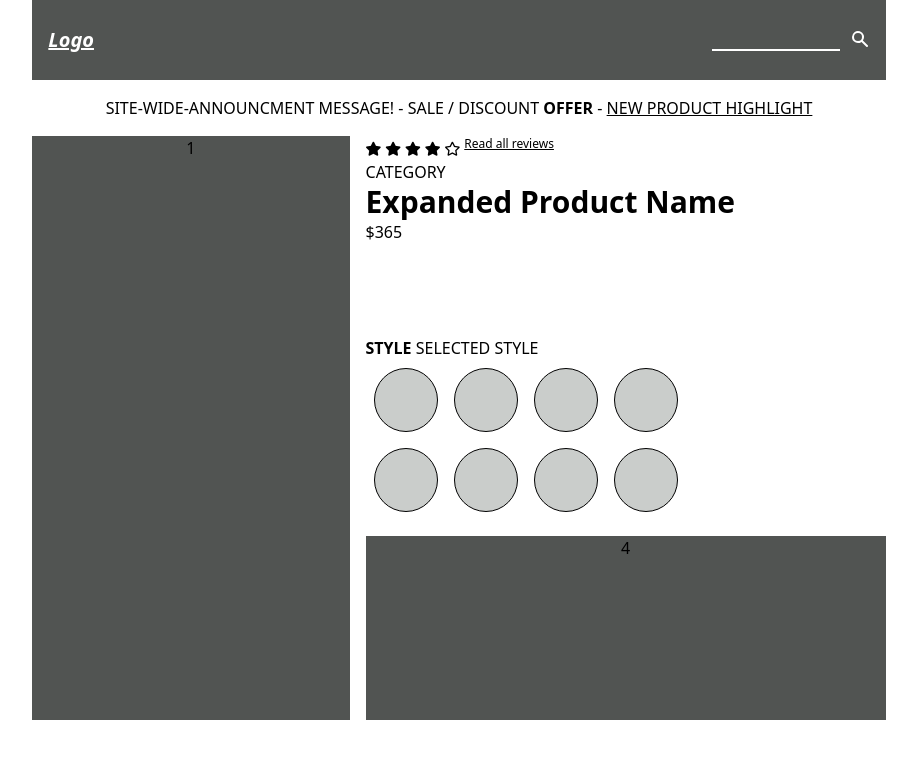
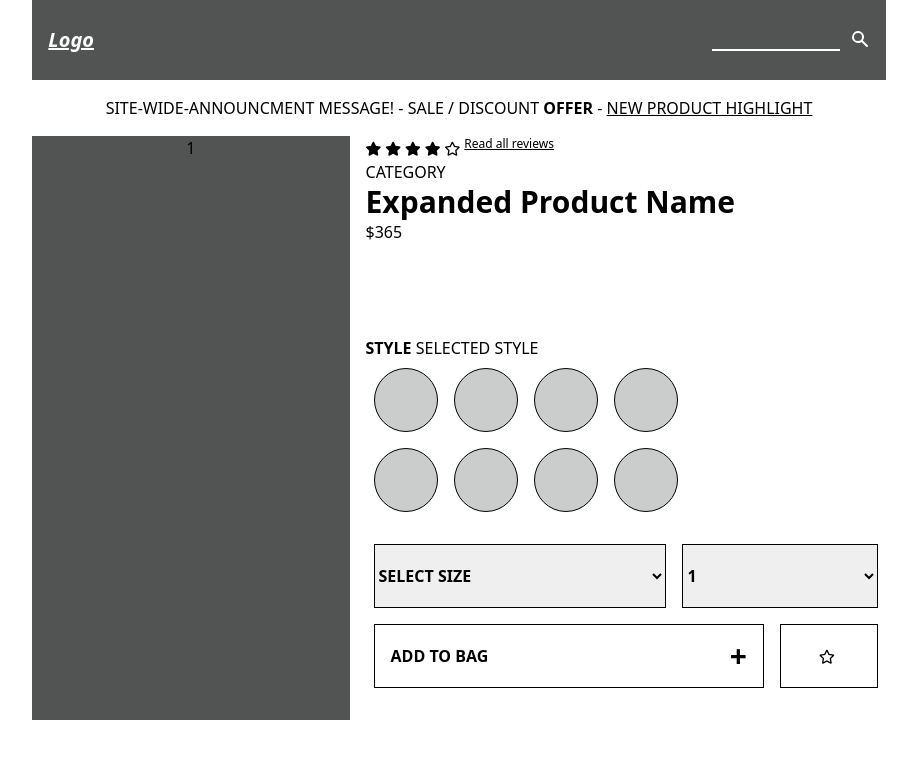
Before and after one commit to Capstone-MindUnits/Overview-Capstone, a React (Create React App) app in the folder overview/: page / in a window 1280 px wide. Shown: the top 758 px of the page, without its empty margins (181-1098 px from the left). Built offline with nearby package versions, Linux system fonts and the light colour scheme.

Commit message:
styling for add to cart component done

```diff
--- a/overview/src/App.js
+++ b/overview/src/App.js
@@ -3,6 +3,7 @@ import './App.css';
 import Nav from './components/Nav/Nav';
 import ProductInfo from './components/productInfo/ProductInfo'
 import StyleSelector from './components/StyleSelector/StyleSelector'
+import AddToCart from './components/AddToCart/AddToCart'
 
 function App() {
   return (
@@ -14,7 +15,7 @@ function App() {
         <div class=" navc row-span-3 col-span-2 ...">1</div>
         <div class=" col-span-1 ... "><ProductInfo /></div>
         <div class=" col-span-1  ..."><StyleSelector/></div>
-        <div class="navc col-span-1  ...">4</div>
+        <div class=" col-span-1  ..."><AddToCart/></div>
       </div>
 
     </div>
--- a/overview/src/components/AddToCart/AddToCart.js
+++ b/overview/src/components/AddToCart/AddToCart.js
@@ -2,8 +2,24 @@ import React from 'react'
 
 function AddToCart() {
     return (
-        <div>
-
+        <div className='text-left'>
+            <div className="flex flex-row">
+                <select className=" w-3/5 h-16 border m-2 border-black font-bold " >
+                    <option selected disabled hidden>SELECT SIZE</option>
+                    <option>1</option>
+                    <option>2</option>
+                </select>
+                <select className="w-2/5 h-16 border m-2 border-black font-bold" >
+                    <option selected >1</option>
+                    <option>2</option>
+                </select>
+            </div>
+            <div className="flex flex-row">
+                <button className="w-4/5 h-16 border m-2 border-black font-bold flex flex-row justify-between items-center " ><p className="mx-4">ADD TO BAG</p><p className="mx-4 text-3xl">+</p></button>
+                <button className="w-1/5 h-16 border m-2 border-black font-bold " >
+                <i className="far fa-star fa-sm text-black-500 mr-1 "></i>
+                </button>
+            </div>
         </div>
     )
 }
```
